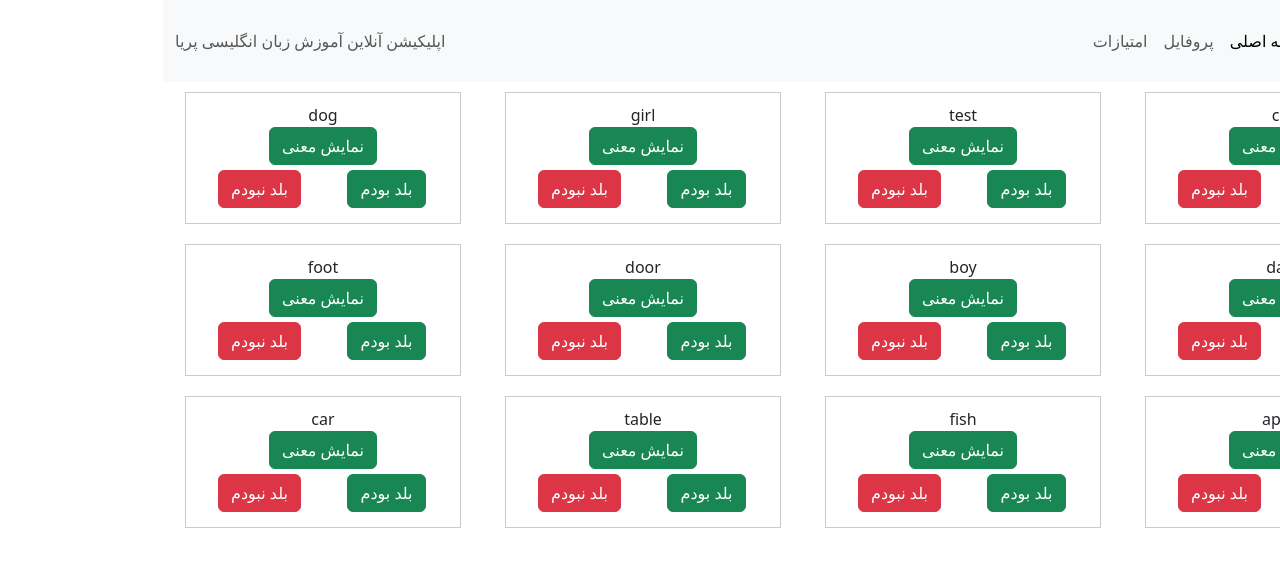
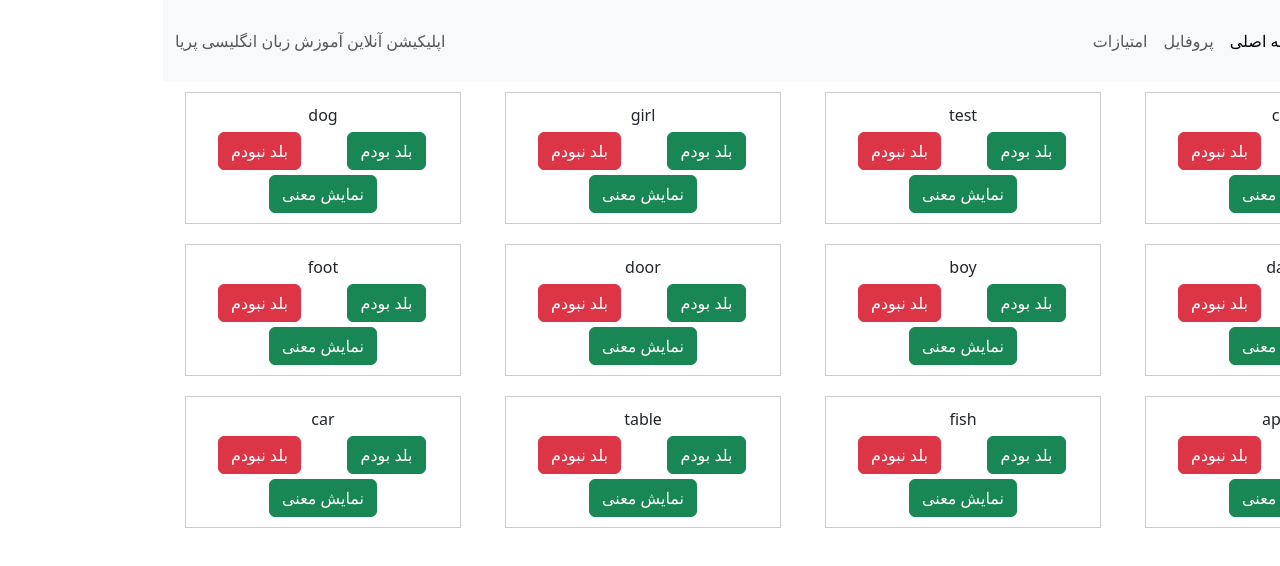
Before and after one commit to sadeghbiglar/vue-english-learning, a Vue app: page / in a window 1280 px wide. Shown: the top 566 px of the page. Built offline with nearby package versions, Linux system fonts and the light colour scheme.

Commit message:
change show meaning status

```diff
--- a/src/components/wordList.vue
+++ b/src/components/wordList.vue
@@ -3,18 +3,22 @@
     <div class="row">
       <div v-for="(item, index) in shuffledWords" :key="item.id" class="col-lg-4 col-md-6 col-xl-3">
         <div v-if="!item.known" class="word-box">
-          <div v-if="!item.showMeaning">{{ item.word }}</div>
+          <div>
+            <div>{{ item.word }}</div>
+
+            <div class="button-container">
+              <div class="button-wrapper">
+                <button @click="markAsKnown(index)" class="btn btn-success">بلد بودم</button>
+              </div>
+              <div class="button-wrapper">
+                <button @click="markAsUnknown(index)" class="btn btn-danger">بلد نبودم</button>
+              </div>
+            </div>
+          </div>
+
           <div>
             <button @click="toggleMeaning(index)" class="btn btn-success">نمایش معنی</button>
             <div v-if="item.showMeaning">{{ item.meaning }}</div>
-          </div>
-          <div class="button-container">
-            <div class="button-wrapper">
-              <button @click="markAsKnown(index)" class="btn btn-success">بلد بودم</button>
-            </div>
-            <div class="button-wrapper">
-              <button @click="markAsUnknown(index)" class="btn btn-danger">بلد نبودم</button>
-            </div>
           </div>
         </div>
       </div>
```
